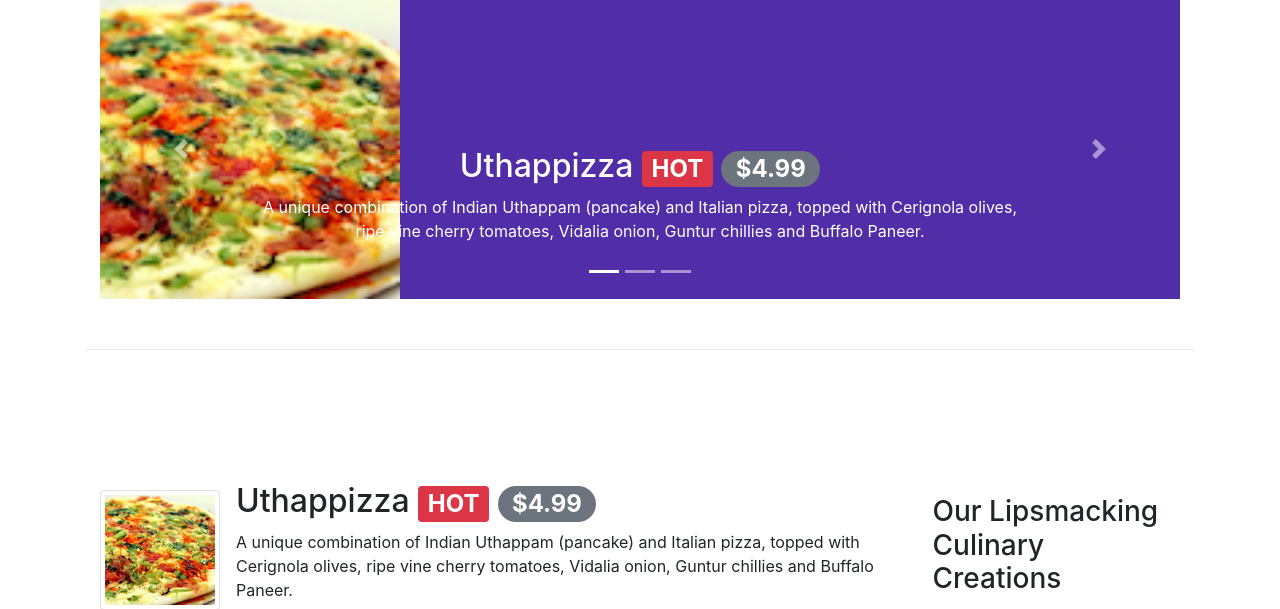
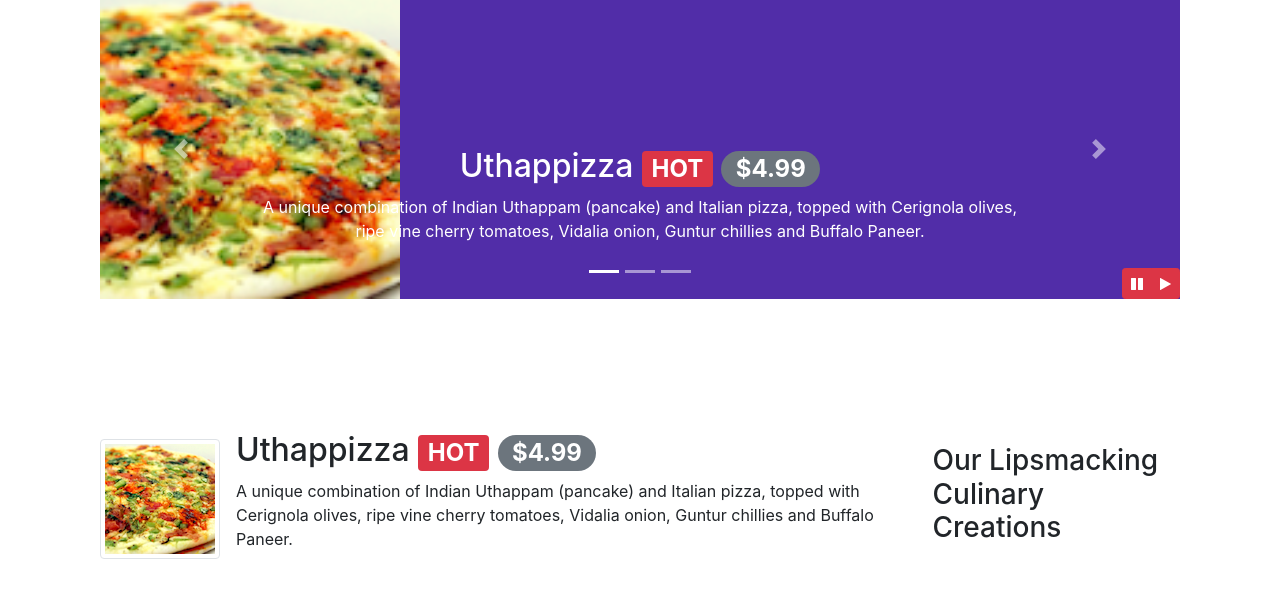
Before and after one commit to tboittin/khaleeno.github.io, a PHP site: page /Coursera/Bootstrap4/conFusion/index.html in a window 1280 px wide. Shown: the part 385-994 px from the top of the page. Run offline with PHP 8.4, Linux system fonts and the light colour scheme; some libraries are stand-ins or nearby versions.

Commit message:
bootstrap and jquery

```diff
--- a/Coursera/Bootstrap4/conFusion/css/styles.css
+++ b/Coursera/Bootstrap4/conFusion/css/styles.css
@@ -54,6 +54,12 @@
   min-height: 300px;
 }
 
+#carouselButton {
+  right: 0px;
+  position: absolute;
+  bottom: 0px;
+}
+
 address {
   font-size: 80%;
   margin: 0px;
--- a/Coursera/Bootstrap4/conFusion/index.html
+++ b/Coursera/Bootstrap4/conFusion/index.html
@@ -247,6 +247,15 @@
             <a class="carousel-control-next" href="#mycarousel" role="button" data-slide="next">
               <span class="carousel-control-next-icon"></span>
             </a>
+
+            <!--play and pause buttons -->
+            <div class="btn-group" id="carouselButton">
+              <button class="btn btn-danger btn-sm" id="carousel-pause">
+                <span class="fa fa-pause"></span>
+              </button>
+              <button class="btn btn-danger btn-sm" id="carousel-play">
+                <span class="fa fa-play"></span>
+              </button>
           </div>
         </div>
       </div>
@@ -345,6 +354,17 @@
       <script src="node_modules/jquery/dist/jquery.slim.min.js"></script>
       <script src="node_modules/popper.js/dist/umd/popper.min.js"></script>
       <script src="node_modules/bootstrap/dist/js/bootstrap.min.js"></script>
+      <script>
+        $(document).ready(function() {
+          $('#mycarousel').carousel({ interval: 2000});
+          $('#carousel-pause').click(function() {
+            $('#mycarousel').carousel('pause');
+          });
+          $('#carousel-play').click(function() {
+            $('#mycarousel').carousel('cycle');
+          });
+        });
+      </script>
 </body>
 
 </html>
```
